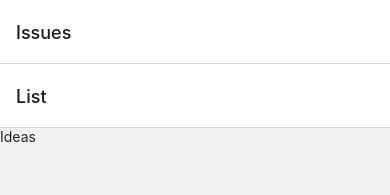
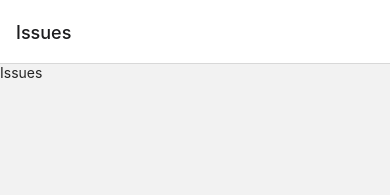
Before and after one commit to bartoszboruta/open_source_manager, a React Native app: screen /Issues in a window 390 px wide. Shown: the top 195 px of the page. Built offline with nearby package versions, Linux system fonts and the light colour scheme.

Commit message:
Some small changes§

```diff
--- a/src/screens/MainStack/IdeasStack/IdeasStack.tsx
+++ b/src/screens/MainStack/IdeasStack/IdeasStack.tsx
@@ -7,7 +7,11 @@ import AddIdea from "./AddIdea";
 const Stack = createStackNavigator();
 
 export default () => (
-  <Stack.Navigator>
+  <Stack.Navigator
+    screenOptions={{
+      headerShown: false,
+    }}
+  >
     <Stack.Screen name="List" component={List} />
     <Stack.Screen name="AddIdea" component={AddIdea} />
   </Stack.Navigator>
--- a/src/screens/MainStack/IssuesStack/AddIssue/AddIssue.tsx
+++ b/src/screens/MainStack/IssuesStack/AddIssue/AddIssue.tsx
@@ -1,8 +1,8 @@
 import React from "react";
 import { Text } from "react-native-elements";
 
-export const AddIdea = () => {
+export const AddIssue = () => {
   return <Text>Add issue</Text>;
 };
 
-export default AddIdea;
+export default AddIssue;
--- a/src/screens/MainStack/IssuesStack/IssuesStack.tsx
+++ b/src/screens/MainStack/IssuesStack/IssuesStack.tsx
@@ -7,7 +7,11 @@ import AddIssue from "./AddIssue";
 const Stack = createStackNavigator();
 
 export default () => (
-  <Stack.Navigator>
+  <Stack.Navigator
+    screenOptions={{
+      headerShown: false,
+    }}
+  >
     <Stack.Screen name="List" component={List} />
     <Stack.Screen name="AddIssue" component={AddIssue} />
   </Stack.Navigator>
--- a/src/screens/MainStack/IssuesStack/List/List.tsx
+++ b/src/screens/MainStack/IssuesStack/List/List.tsx
@@ -2,7 +2,7 @@ import React from "react";
 import { Text } from "react-native-elements";
 
 export const Issues = () => {
-  return <Text>Ideas </Text>;
+  return <Text>Issues </Text>;
 };
 
 export default Issues;
```
